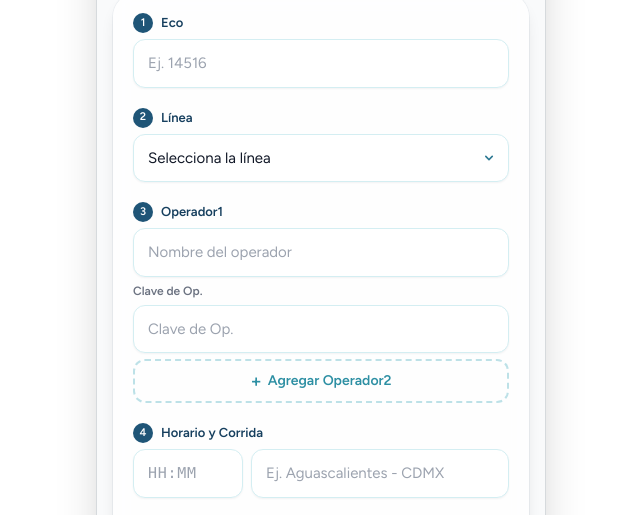
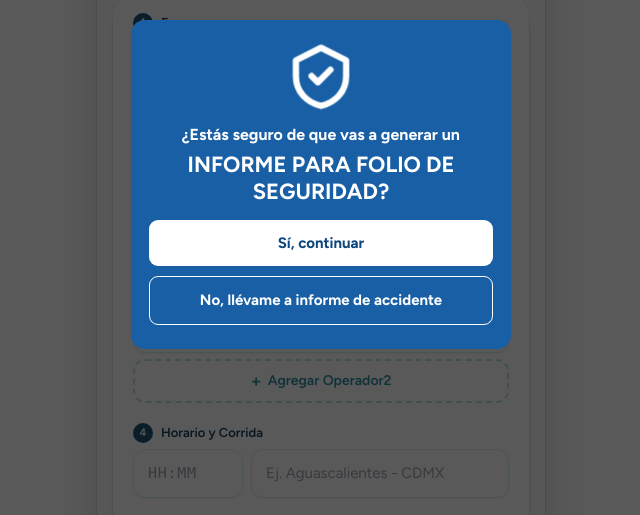
Before and after one commit to SamGerencia/Informe-para-solicitar-folio-de-seguridad, a plain HTML site: page index.html in a window 1280 px wide. Shown: the part 216-731 px from the top of the page, without its empty margins (319-959 px from the left). Drawn offline with nearby package versions, Linux system fonts and the light colour scheme.

Commit message:
Agrega aviso de confirmación al abrir la app
Co-Authored-By: Claude Opus 5.5 <noreply@anthropic.com>
Claude-Session: https://claude.ai/code/session_01TBMURUb1EMoqj5Egmh7DWX

```diff
--- a/index.html
+++ b/index.html
@@ -23,6 +23,33 @@ tailwind.config = { theme: { extend: { colors: {
 </style>
 </head>
 <body class="bg-white min-h-screen">
+<!-- Aviso de confirmación al abrir -->
+<style>
+  #aviso-app{position:fixed;inset:0;z-index:9999;background:rgba(0,0,0,.65);display:flex;align-items:center;justify-content:center;padding:18px}
+  #aviso-app .av-caja{width:100%;max-width:380px;background:#185FA5;color:#fff;border-radius:14px;text-align:center;padding:24px 18px}
+  #aviso-app .av-icono{display:inline-block;animation:avLate 1.1s infinite}
+  @keyframes avLate{0%,100%{transform:scale(1)}50%{transform:scale(1.18)}}
+  #aviso-app button{display:block;width:100%;margin-top:10px;padding:12px;border-radius:9px;font-size:15px;font-weight:700;cursor:pointer;font-family:inherit}
+</style>
+<div id="aviso-app" role="dialog" aria-modal="true">
+  <div class="av-caja">
+    <span class="av-icono"><svg width="64" height="64" viewBox="0 0 24 24" fill="none" stroke="#fff" stroke-width="2" stroke-linecap="round" stroke-linejoin="round"><path d="M12 3l8 4v5c0 5-3.5 8.5-8 9.5C7.5 20.5 4 17 4 12V7l8-4z"/><path d="M9 12l2 2 4-4"/></svg></span>
+    <p style="margin:8px 0 4px;font-size:16px;font-weight:700">¿Estás seguro de que vas a generar un</p>
+    <p style="margin:0 0 14px;font-size:22px;font-weight:700;line-height:1.25">INFORME PARA FOLIO DE SEGURIDAD?</p>
+    <button type="button" id="aviso-si" style="background:#fff;color:#0C447C;border:none">Sí, continuar</button>
+    <button type="button" id="aviso-no" style="background:transparent;color:#fff;border:1.5px solid #fff">No, llévame a informe de accidente</button>
+  </div>
+</div>
+<script>
+  (function(){
+    var av = document.getElementById('aviso-app');
+    if (false) { av.remove(); return; }
+    document.body.style.overflow = 'hidden';
+    document.getElementById('aviso-si').onclick = function(){ av.remove(); document.body.style.overflow = ''; };
+    document.getElementById('aviso-no').onclick = function(){ location.href = 'https://samgerencia.github.io/Informe-de-Accidente/'; };
+  })();
+</script>
+
 <div id="root"></div>
 <script type="text/babel" data-presets="react">
 const { useState, useMemo, useRef, useEffect } = React;
```
